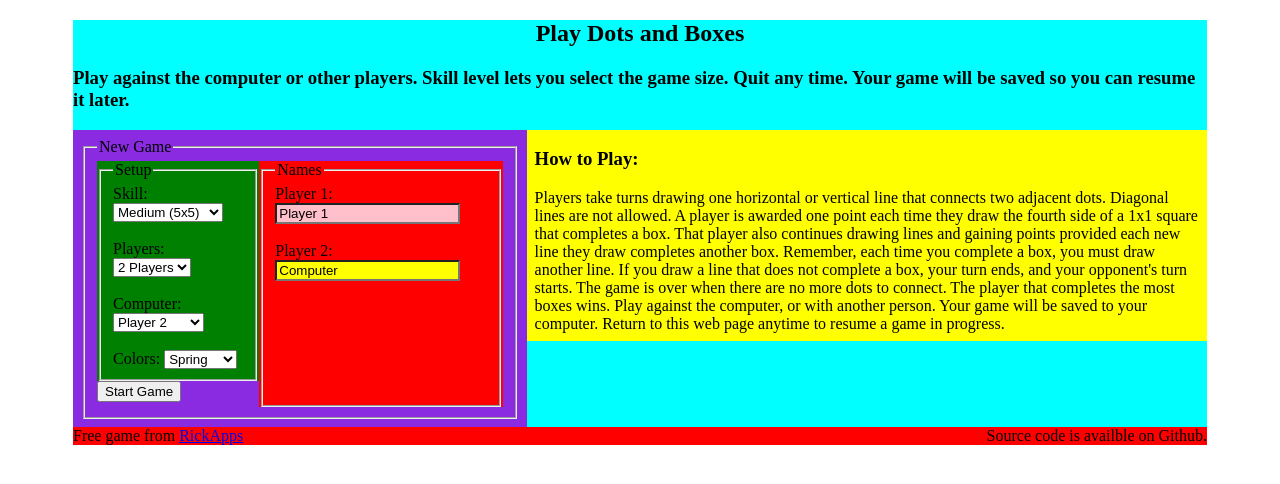
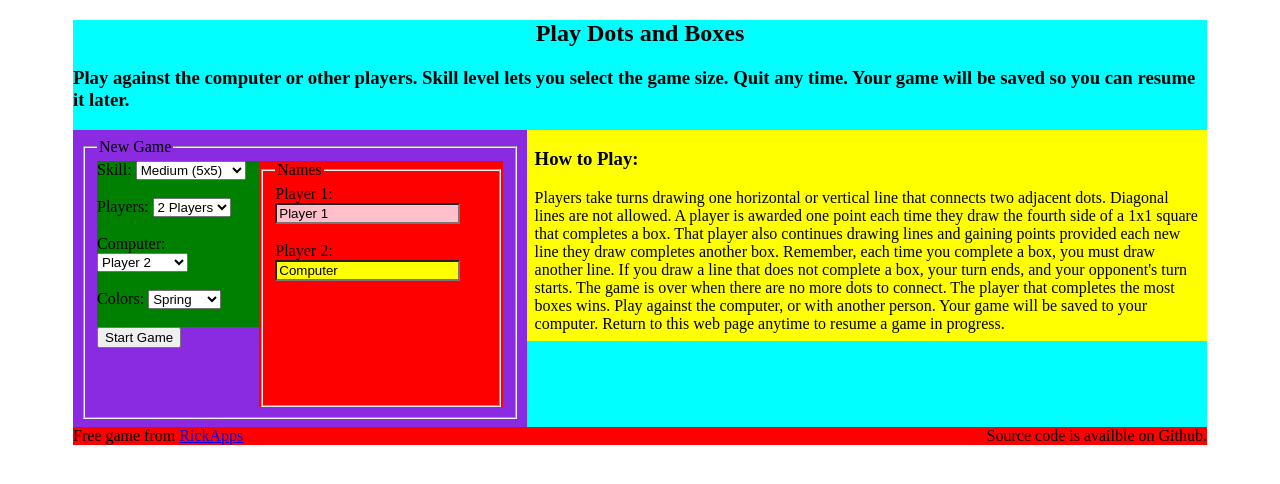
Before and after one commit to rickapps/dots-game, a Flask app: page / in a window 1280 px wide. Shown: the top 484 px of the page. Run offline with Flask 2, Linux system fonts and the light colour scheme.

Commit message:
Fixes to index page

```diff
--- a/main.py
+++ b/main.py
@@ -54,7 +54,7 @@ def new_game():
 # Resume a game using values from local storage
 @app.route("/resume/", methods = ['POST'])
 def resume_game():
-    size = int(request.form['glevel'])
+    size = int(request.form['glevels'])
     theme = request.form['gcolors']
     lines = dotgame.init_game(size);
     boxes = dotgame.game_board(size, lines)
--- a/static/js/custom.js
+++ b/static/js/custom.js
@@ -171,9 +171,13 @@ pydots.initIndexPage = function () {
     pydots.setPlayerList(numplayersdrop.value, machinedrop.value);
 };
 
+// To restore a game we need to draw the lines and
+// claim the squares using values from localstorage.
 pydots.fillGame = function() {
+    let element;
+    let lines = pydots.dotgame.getLines();
+    let len = lines.length;
     // Draw the lines we obtained from storage
-    let element;
     for (let i=0; i<len; i++) {
         if (lines[i] > 0)
         {
--- a/templates/index.html
+++ b/templates/index.html
@@ -38,8 +38,6 @@
                 <fieldset>
                     <legend>New Game</legend>
             <section class="gameDetails">
-                <fieldset>
-                <legend>Setup</legend>
                     <label for="glevel">Skill:</label>
                     <select id="glevel" name="glevel">
                     <!-- The dropdown list values come from config.py GAME_LEVELS -->
@@ -70,9 +68,8 @@
                     {% for theme in gthemes %}
                         <option value="{{theme[1]}}">{{theme[0]}}</option>
                     {% endfor %}
-                    </select><br>
-                </fieldset>
-            </section>
+                    </select><br><br>
+             </section>
             <section class="gamePeople">
                     <fieldset id="newGamePeople">
                         <legend>Names</legend>
```
